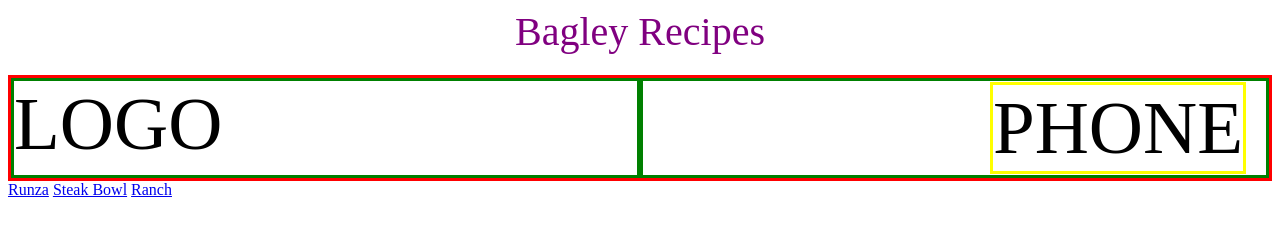
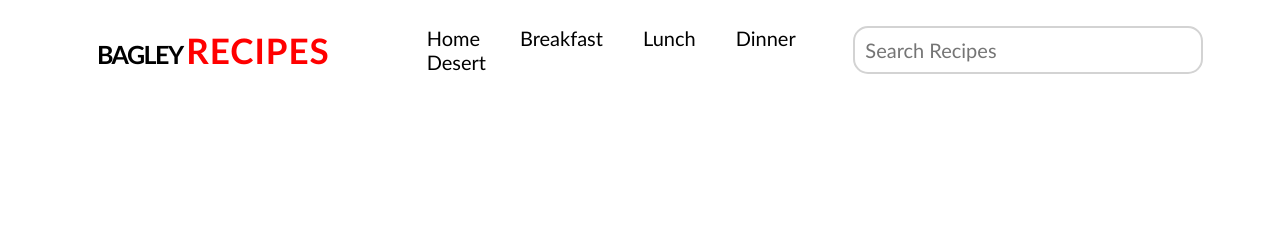
Before and after one commit to Sir-Bagels/odin-recipes, a plain HTML site: page index.html in a window 1280 px wide. Drawn offline with Linux system fonts and the light colour scheme.

Commit message:
new design

```diff
--- a/index.html
+++ b/index.html
@@ -9,21 +9,34 @@
 </head>
 <body>
   <div class="top-container">
-    <div class="heading">Bagley Recipes</div>
+    <div class="logo-container">
+      <div class="logo">Bagley <span class="span-logo">Recipes</span></div>
+    </div>
+    <div class="nav-container">
+      <div class="nav-list">
+        <ul class="top-list">
+          <li><a href="recipes/runza.html" class="button1">Home</a></li>
+          <li><a href="recipes/runza.html" class="button1">Breakfast</a></li>
+          <li><a href="recipes/runza.html" class="button1">Lunch</a></li>
+          <li><a href="recipes/runza.html" class="button1">Dinner</a></li>
+          <li><a href="recipes/runza.html" class="button1">Desert</a></li>
+        </ul>
+      </div>
+    </div>
+    <div class="search-container">
+      <div class="form-container"
+      <form class="form">
+        <input class="search" type="search" placeholder="Search Recipes">
+      </form>
+    </div>
   </div>
-  <div class="heading-container">
-    <div class="logo-container">
-      <div class="logo">LOGO</div>
-    </div>
-    <Div class="phone-container">
-        <div class="phone">PHONE</div>
-    </Div>
   </div>
-  <nav class="nav">
+
+  <!-- <nav class="nav">
     <a href="recipes/runza.html" class="button1">Runza</a>
     <a href="recipes/steakbowl.html"class="button2">Steak Bowl</a>
     <a href="recipes/Ranch.html"class="button3">Ranch</a>
- </nav>
+ </nav>     -->
 
 
 </body>
--- a/styles.css
+++ b/styles.css
@@ -1,52 +1,102 @@
-/* Css style for html.index */
+ *{
+    margin: 0;
+    padding: 0;
+    box-sizing: border-box;
+}
+body{
+    display: flex;
+    flex-direction: column;
 
-body{
-    display: block;
 }
 .top-container{
+    padding-top: 20px;
     display: flex;
-    justify-content: center;
-    align-items: center;
-    margin-bottom: 20px;
-
-}
-.heading{
-    color: purple;
-    font-size: 40px;
-    font-weight: 900px;
-    flex-shrink: 1;
-}
-.heading-container{
-    display: flex;
-    height: 100px;
-    border: solid red;
-
+    width: 100%;
+    /* border: solid red; */
+    justify-content: space-between;
+    height: 80px;
+    flex-wrap: wrap;
 }
 .logo-container{
     flex: 1;
-    flex-shrink: 0;
-    border: solid green;
+    display: flex;
+    align-items: center;
+    justify-content: center;
+    /* border:  solid rebeccapurple; */
+}
+.logo{
+    /* margin-left: 100px; */
+    font-weight: 900;
+    font-size: 25px;
+    text-transform: uppercase;
+    font-family: 'Gill Sans', 'Gill Sans MT', Calibri, 'Trebuchet MS', sans-serif, 'Times New Roman', Times, serif;
+    letter-spacing: -1.5px;
+    flex-wrap: nowrap;
+
+
 
 }
-.logo{
-    font-size: 75px;
-    flex-shrink: 0;
+.span-logo{
+    text-transform: uppercase;
+    color: red;
+    letter-spacing: 1px;
+    /* border-bottom: solid red; */
+    font-size: 35px;
+    flex-wrap: wrap;
 
 }
-.phone-container{
+.nav-container{
     flex: 1;
-    flex-shrink: 1;
-    border: solid green;
-    justify-content: end;
+    /* border: solid rebeccapurple; */
+    display: flex;
     align-items: center;
+    flex-wrap: wrap;
+    justify-content: start;
+}
+.nav-list{
     display: flex;
+    width: 100%;
     flex-wrap: wrap;
+    justify-content: start;
 }
-.phone{
-    border: solid yellow;
-    display: inline-block;
-    margin-right: 20px;
-    font-size: 75px;
-    flex-shrink: 0;
+.top-list{
+    display: flex;
+    /* justify-content: space-around; */
+    width: 100%;
+    /* border: solid red; */
+    flex-wrap: wrap;
+    justify-content: start;
+}
+.top-list li{
+    list-style-type: none;
+    text-decoration: none;
+    padding-right: 40px;
+    font-size: 20px;
+    font-family: 'Gill Sans', 'Gill Sans MT', Calibri, 'Trebuchet MS', sans-serif;
 
 }
+.top-list a{
+    text-decoration: none;
+    color: black;
+}
+.top-list li :hover{
+    color: red;
+}
+.search-container{
+    flex: 1;
+    /* border: solid rebeccapurple; */
+    font-family: 'Gill Sans', 'Gill Sans MT', Calibri, 'Trebuchet MS', sans-serif;
+    display: flex;
+    align-items: center;
+    justify-content: start;
+}
+.search{
+    border-radius: 15px;
+    font-size: 20px;
+    padding: 10px;
+    width: 350px;
+    border: 2px solid lightgray;
+    font-family: 'Gill Sans', 'Gill Sans MT', Calibri, 'Trebuchet MS', sans-serif;
+    margin-right: 50px;
+
+}
```
